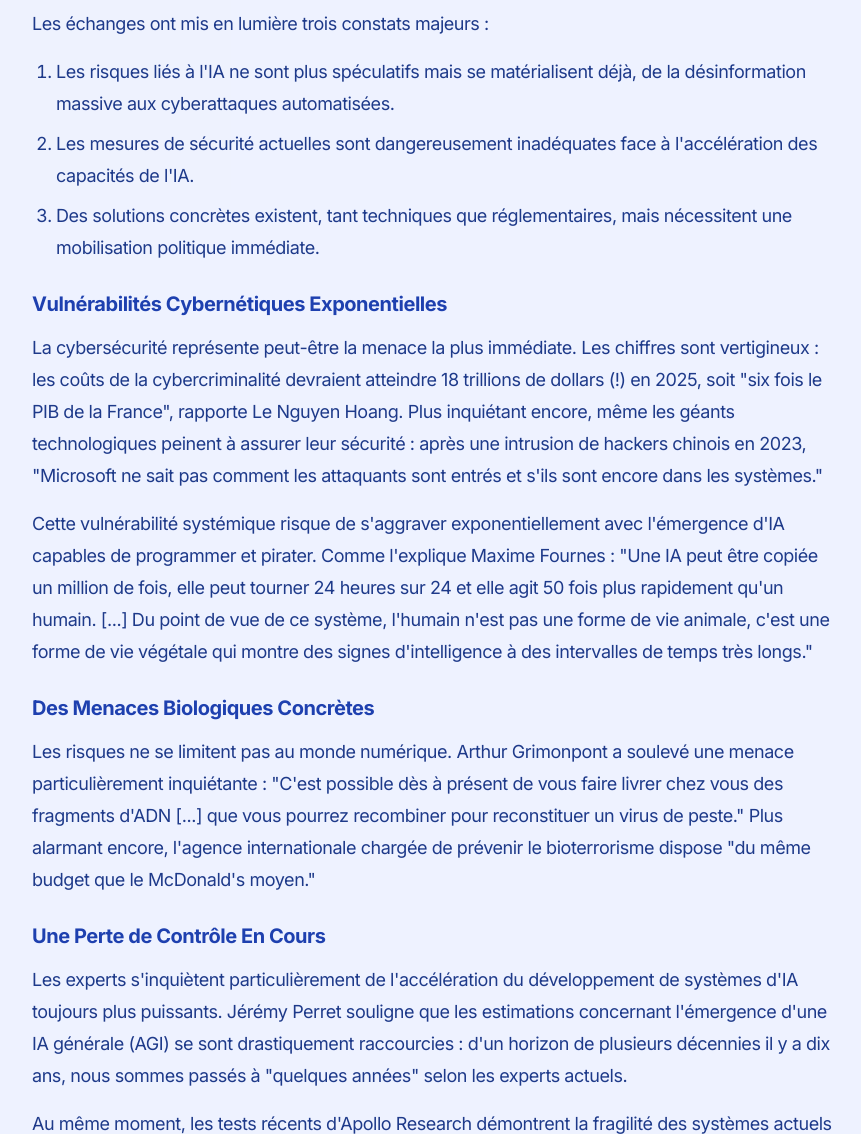
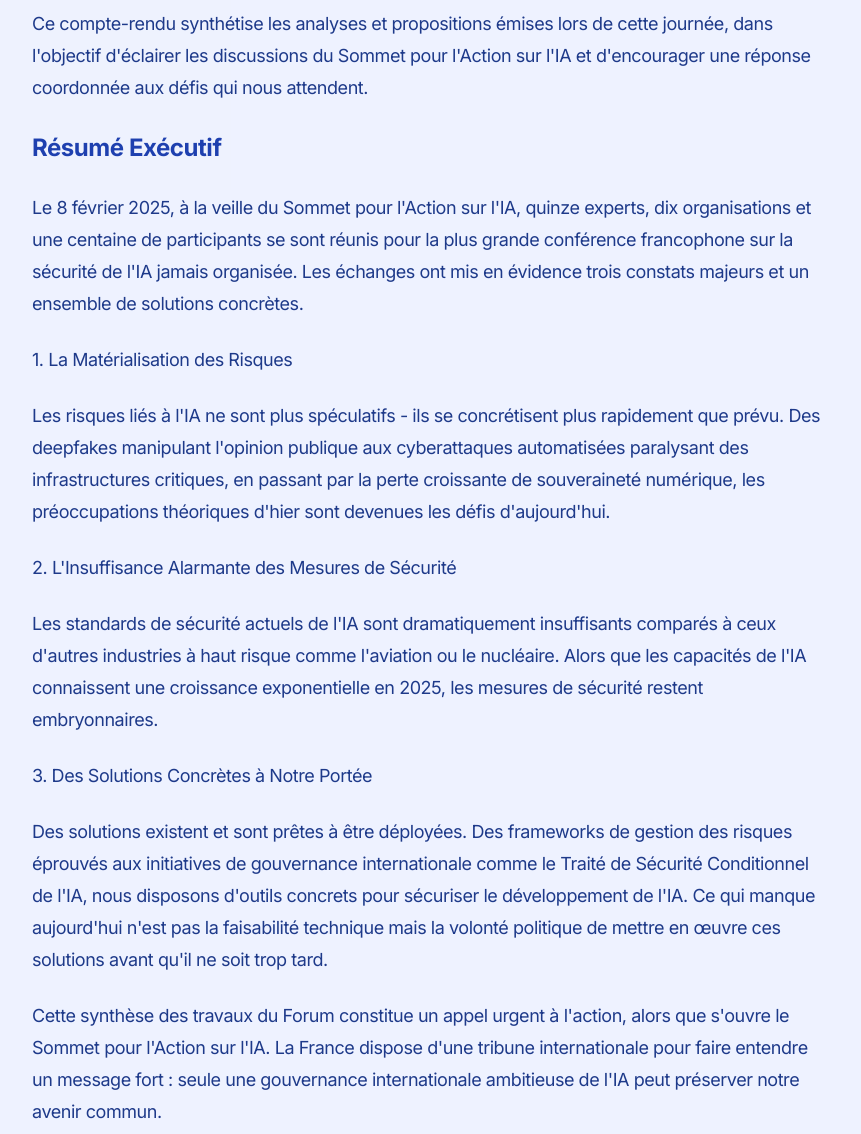
Before and after one commit to moiri-gamboni/sommet-ia, an Astro site: page /solutions in a window 1280 px wide. Shown: the part 1200-2334 px from the top of the page, without its empty margins (208-1069 px from the left). Built offline with nearby package versions, Linux system fonts and the light colour scheme; Astro itself is replaced by a stand-in of ours.

Commit message:
updated takeaways

```diff
--- a/src/pages/solutions.astro
+++ b/src/pages/solutions.astro
@@ -34,6 +34,24 @@ const description = "Découvrez les solutions concrètes et témoignages partag
 							<li><strong>Analystes et prospectivistes</strong> : Arthur Grimonpont (Reporters sans frontières), Flavien Chervet (Ecrivain et Conférencier)</li>
 						</ul>
 					</div>
+
+					<p>
+						Ce compte-rendu synthétise les analyses et propositions émises lors de cette journée, dans l'objectif d'éclairer les discussions du Sommet pour l'Action sur l'IA et d'encourager une réponse coordonnée aux défis qui nous attendent.
+					</p>
+
+					<h2 class="text-2xl font-bold text-blue-800 mt-12 mb-6">Résumé Exécutif</h2>
+					<p>Le 8 février 2025, à la veille du Sommet pour l'Action sur l'IA, quinze experts, dix organisations et une centaine de participants se sont réunis pour la plus grande conférence francophone sur la sécurité de l'IA jamais organisée. Les échanges ont mis en évidence trois constats majeurs et un ensemble de solutions concrètes.</p>
+
+					<h3>1. La Matérialisation des Risques</h3>
+					<p>Les risques liés à l'IA ne sont plus spéculatifs - ils se concrétisent plus rapidement que prévu. Des deepfakes manipulant l'opinion publique aux cyberattaques automatisées paralysant des infrastructures critiques, en passant par la perte croissante de souveraineté numérique, les préoccupations théoriques d'hier sont devenues les défis d'aujourd'hui.</p>
+
+					<h3>2. L'Insuffisance Alarmante des Mesures de Sécurité</h3>
+					<p>Les standards de sécurité actuels de l'IA sont dramatiquement insuffisants comparés à ceux d'autres industries à haut risque comme l'aviation ou le nucléaire. Alors que les capacités de l'IA connaissent une croissance exponentielle en 2025, les mesures de sécurité restent embryonnaires.</p>
+
+					<h3>3. Des Solutions Concrètes à Notre Portée</h3>
+					<p>Des solutions existent et sont prêtes à être déployées. Des frameworks de gestion des risques éprouvés aux initiatives de gouvernance internationale comme le Traité de Sécurité Conditionnel de l'IA, nous disposons d'outils concrets pour sécuriser le développement de l'IA. Ce qui manque aujourd'hui n'est pas la faisabilité technique mais la volonté politique de mettre en œuvre ces solutions avant qu'il ne soit trop tard.</p>
+
+					<p>Cette synthèse des travaux du Forum constitue un appel urgent à l'action, alors que s'ouvre le Sommet pour l'Action sur l'IA. La France dispose d'une tribune internationale pour faire entendre un message fort : seule une gouvernance internationale ambitieuse de l'IA peut préserver notre avenir commun.</p>
 
 					<div class="my-8">
 						<p class="mb-4">Les échanges ont mis en lumière trois constats majeurs :</p>
```
